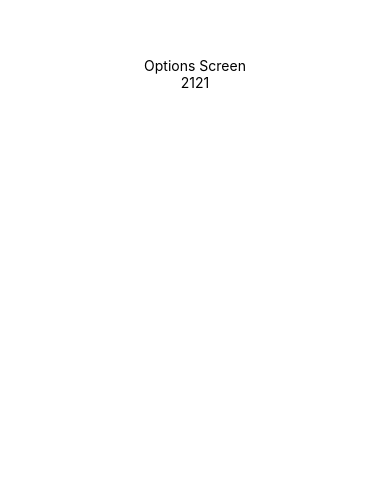
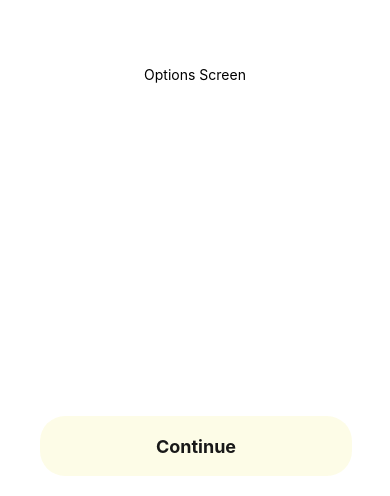
Before and after one commit to vijaypadmakumar/chewd, a React Native app: screen /SignUpPageThree in a window 390 px wide. Shown: the part 348-844 px from the top of the page. Built offline with nearby package versions, Linux system fonts and the light colour scheme.

Commit message:
created a temp global store, prefs are saved

```diff
--- a/Components/Card.jsx
+++ b/Components/Card.jsx
@@ -1,13 +1,16 @@
 import React from "react";
-import { View, Text, Image, StyleSheet, ImageBackground } from "react-native"
+import { View, Text, StyleSheet, ImageBackground } from "react-native"
+import { Icon } from 'react-native-elements'
 
 function Card(props) {
     return (
         <View style={styles.container}>
             <View style={styles.card}>
-                {/* change the images to  */}
                 <ImageBackground imageStyle={{ borderRadius: 10 }} style={styles.image} source={{ uri: "https://picsum.photos/seed/picsum/1920/1080" }}>
                     <View style={styles.cardDescription}>
+                        <View style={styles.icon}>
+                            <Icon name='info' type='material' color='black' />
+                        </View>
                         <Text style={styles.cardHeading}>Restaurant name</Text>
                         <Text style={styles.cardBody}>Food Item</Text>
                         <Text style={styles.cardBody}>Item Description</Text>
@@ -63,6 +66,11 @@ const styles = StyleSheet.create({
         fontSize: 25,
         margin: 5,
         marginLeft: 20,
+    },
+    icon: {
+        position: "absolute",
+        right: 10,
+        top: 10
     }
 })
 
--- a/Components/Icon.jsx
+++ b/Components/Icon.jsx
@@ -1,14 +1,18 @@
 import React, { useState } from 'react';
 import { Pressable, Text, StyleSheet, View } from "react-native"
+import store from '../store';
 
 function Icon(props) {
     const [isSelected, setIsSelected] = useState(false)
+
     return (
         <Pressable style={isSelected ? styles.iconSelected : styles.icon} onPress={() => {
             if (isSelected) {
                 setIsSelected(false)
+                store["cuisine"].delete(props.name)
             } else {
                 setIsSelected(true)
+                store["cuisine"].add(props.name)
             }
         }}>
             <View style={styles.row}>
--- a/Screens/LoginScreen.jsx
+++ b/Screens/LoginScreen.jsx
@@ -1,6 +1,7 @@
 import React, { useState } from "react";
 import { View, StyleSheet, TextInput, TouchableWithoutFeedback, Keyboard, Text } from "react-native"
 import Button from "../Components/Button";
+import store from "../store";
 
 function LoginScreen({ navigation }) {
 
@@ -12,10 +13,16 @@ function LoginScreen({ navigation }) {
             <Text style={styles.text}>Welcome back!</Text>
             <View onPress={Keyboard.dismiss}>
                 <TouchableWithoutFeedback >
-                    <TextInput style={styles.input} placeholder="Username" onChangeText={text => setUserName(text)} value={userName} />
+                    <TextInput style={styles.input} placeholder="Username" onChangeText={text => {
+                        setUserName(text)
+                        store["username"] = text
+                    }} value={userName} />
                 </TouchableWithoutFeedback>
                 <TouchableWithoutFeedback>
-                    <TextInput style={styles.input} secureTextEntry={true} placeholder="Password" onChangeText={text => setPassword(text)} value={password} />
+                    <TextInput style={styles.input} secureTextEntry={true} placeholder="Password" onChangeText={text => {
+                        setPassword(text)
+                        store["password"] = text
+                    }} value={password} />
                 </TouchableWithoutFeedback>
             </View>
             <Button title="Continue" action="Home" />
--- a/Screens/SignUpScreens/Options.jsx
+++ b/Screens/SignUpScreens/Options.jsx
@@ -1,16 +1,18 @@
-import React from 'react';
+import React, { useState } from 'react';
 import { View, Text, StyleSheet, Pressable } from "react-native"
+import { ButtonGroup } from 'react-native-elements/dist/buttons/ButtonGroup';
 import * as RootNavigation from "../../RootNavigation"
 
 function Options() {
+
     return (
         <View style={styles.container}>
             <Text>Options Screen</Text>
-            <Pressable onPress={() => {
+            <Pressable style={styles.button} onPress={() => {
                 RootNavigation.navigate("Loading")
             }}>
 
-                <Text>2121</Text>
+                <Text style={styles.text}>Continue</Text>
             </Pressable>
         </View>
     );
@@ -23,6 +25,22 @@ const styles = StyleSheet.create({
         flex: 1,
         alignItems: "center",
         justifyContent: 'center',
+    },
+    button: {
+        position: "absolute",
+        bottom: 20,
+        left: 40,
+        backgroundColor: "#FDFCE5",
+        width: "80%",
+        height: 60,
+        borderRadius: 25,
+        opacity: .9
+    },
+    text: {
+        textAlign: 'center',
+        fontWeight: 'bold',
+        fontSize: 18,
+        margin: 20,
     }
 })
 export default Options;
--- a/Screens/SignUpScreens/Prefences.jsx
+++ b/Screens/SignUpScreens/Prefences.jsx
@@ -11,7 +11,7 @@ import Icon from '../../Components/Icon';
  */
 
 // this should display all the cuisines around the user as small flags
-//
+// the user should not be allowed to move forward until they select atleast one option
 
 function Preferences() {
     // change the FlatList data source to have cuisines instead of countries
--- /dev/null
+++ b/store.js
@@ -0,0 +1,5 @@
+const store = {
+    "cuisine": new Set()
+}
+
+export default store
```
Also changed, not shown: Screens/HomeScreen.jsx (+3 -4 lines).
